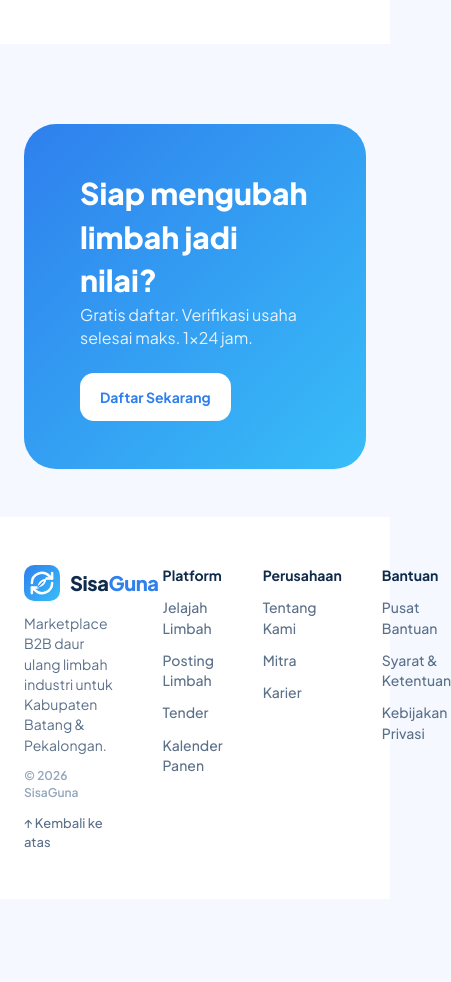
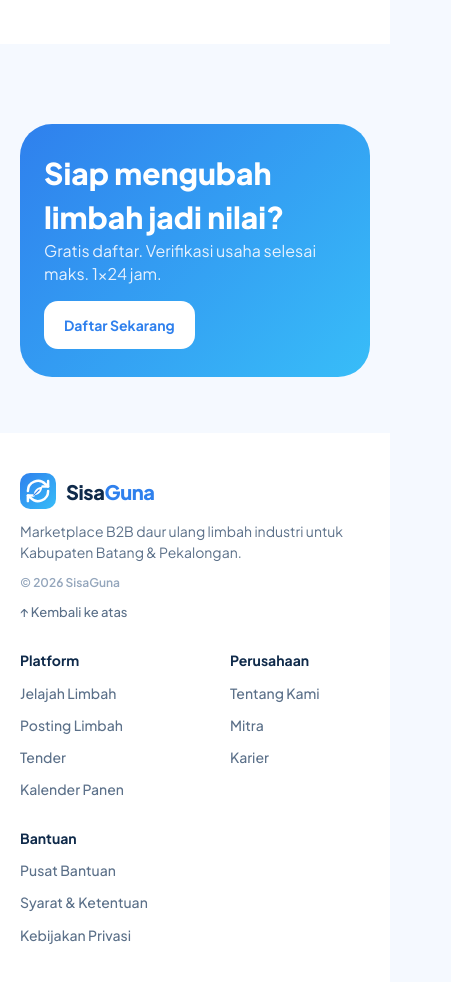
Before and after one commit to lyranindita/SisaGuna, a plain HTML site: page index.html in a window 390 px wide. Shown: the part 7940-8922 px from the top of the page, 451 px wide, since content can reach past the window. Before the commit the page ends 8839 px from the top, so only its background shows below. Drawn offline with nearby package versions, Linux system fonts and the light colour scheme.

Commit message:
Rapikan footer & ajakan daftar di layar HP
Co-Authored-By: Claude Opus 5.5 <noreply@anthropic.com>
Claude-Session: https://claude.ai/code/session_01E8k2eyrqokQme5WjKd9cP8

```diff
--- a/assets/css/style.css
+++ b/assets/css/style.css
@@ -554,3 +554,8 @@ h1, h2, h3, .h1, .h2, .h3 { line-height: 1.25; }
   .l-hero > .row.grow > div { width: 100% !important; margin-top: 0 !important; }
   .l-sec { padding: 56px 20px; }
 }
+@media (max-width: 760px) {
+  .l-foot { flex-wrap: wrap; padding: 40px 20px; gap: 28px; }
+  .l-foot > .col { min-width: 140px; }
+  .l-cta { flex-direction: column; align-items: flex-start; gap: 16px; margin: 0 20px 56px; padding: 28px 24px; }
+}
```
